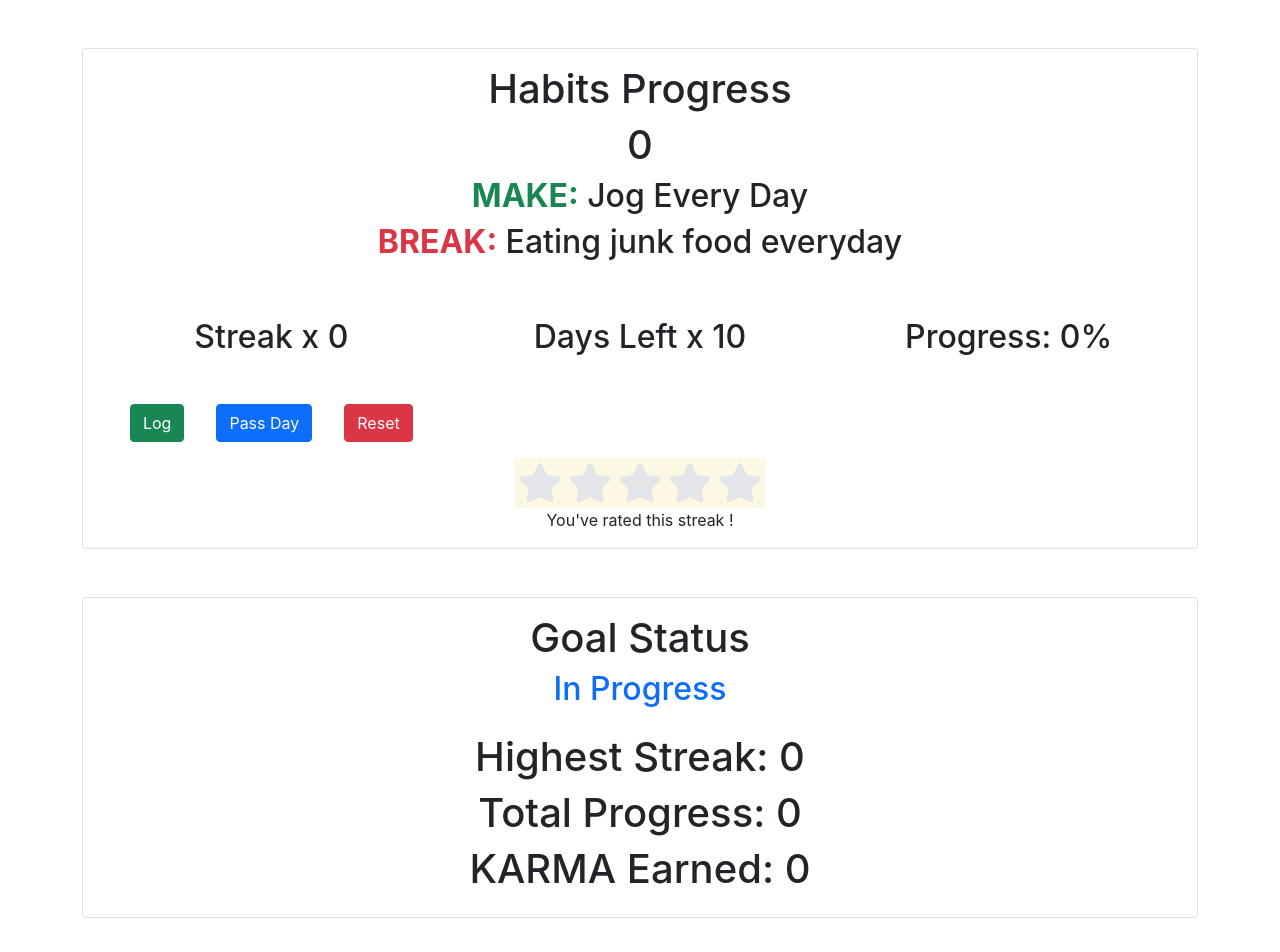
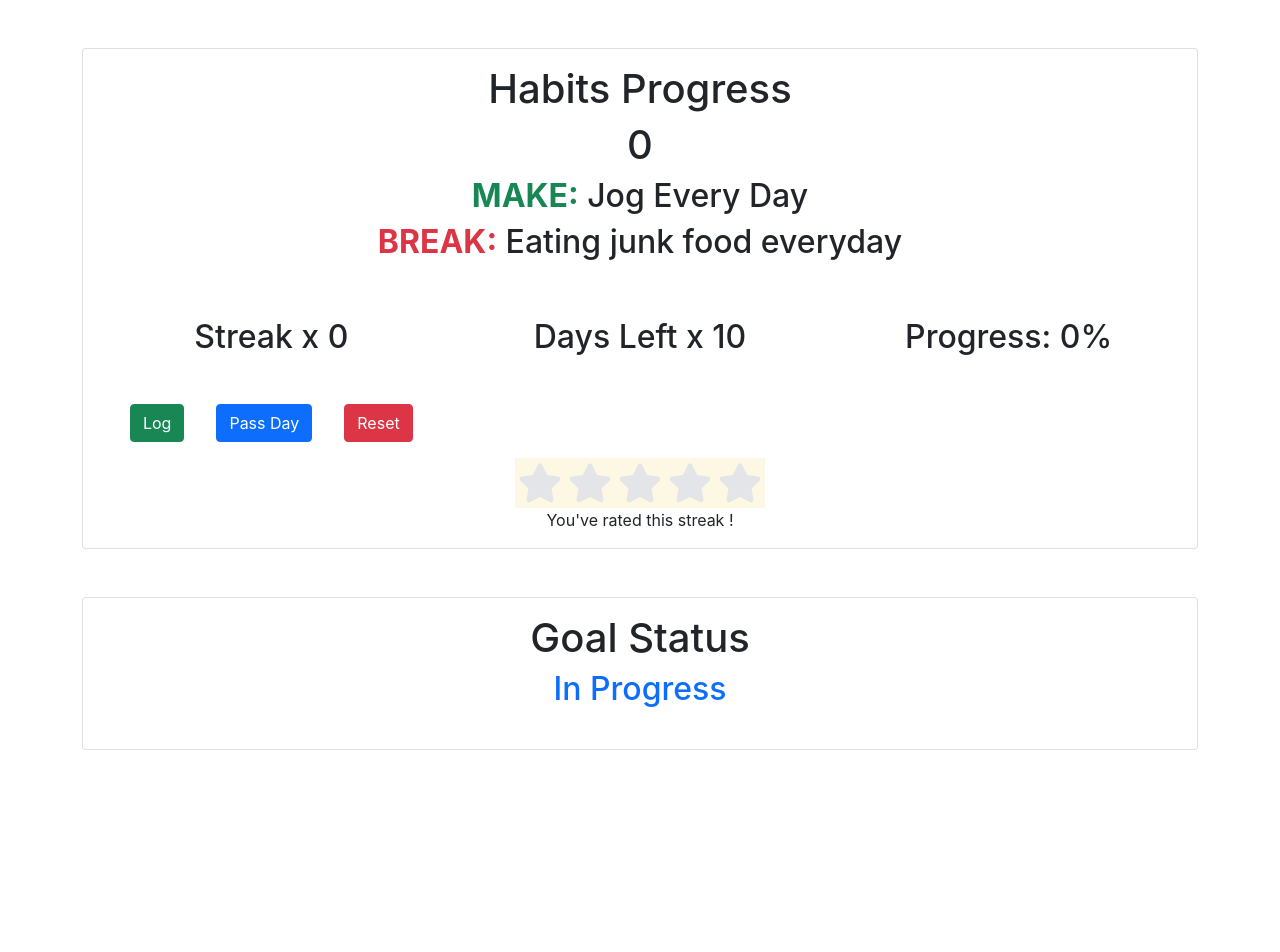
Before and after one commit to Carlosgerman353/Habitual, a React (Create React App) app: page / in a window 1280 px wide. Shown: the top 952 px of the page. After the commit the page ends 800 px from the top, so only its background shows below. Built offline with nearby package versions, Linux system fonts and the light colour scheme.

Commit message:
Package things...?

```diff
--- a/src/App.js
+++ b/src/App.js
@@ -12,7 +12,7 @@ function App() {
   const [days, setDays] = useState(10);
   const [initDays] = useState(days);
   var [progress, setProgress] = useState(0); //Sets progress equal to INITIAL value of days
-  var [goalMet] = useState(0);
+  // var [goalMet, setGoalMet] = useState(0);
   var [logged, setLogged] = useState(0);
 
   function Log() {
@@ -23,7 +23,7 @@ function App() {
       setProgress(progress + 1);
     }
 
-    CheckGoal();
+    CheckGoal(0);
   }
 
 
@@ -91,12 +91,12 @@ function App() {
 
     if (days === 0) {
       if (progress === initDays) {
-        goalMet = true;
+        // setGoalMet(true);
         return <p className="text-success"> Met </p>;
       }
 
       else {
-        goalMet = false;
+        // setGoalMet(false);
         return <p className="text-danger"> Not Met </p>;
       }
     }
@@ -121,6 +121,18 @@ function App() {
     score += ((progress / initDays)  * 100) * 3;
 
     return score;
+  }
+
+  function endStats() {
+    if(days === 0) {
+      return (
+      <div>
+        <h1> Highest Streak: {CheckStreak()} </h1>
+        <h1> Total Progress: {progress} </h1>
+        <h1> KARMA Earned: {calcKarma()} </h1>
+      </div>
+      );
+    }
   }
 
   return (
@@ -171,11 +183,10 @@ function App() {
       <div className = "card-body row">
         <h1>Goal Status</h1>
         <h2> {CheckGoal()} </h2>
-         {/*Only show this once goal is complete */}
 
-         <h1> Highest Streak: {CheckStreak()} </h1>
-         <h1> Total Progress: {progress} </h1>
-         <h1> KARMA Earned: {calcKarma()} </h1>
+        <div>
+            {endStats()}
+         </div>
       </div>
     </div>
 
@@ -184,30 +195,3 @@ function App() {
 }
 
 export default App;
-
-/*export default function App() {
-  const [count, setCount] = useState(0);
-
-  let incrementCount = () => {
-    setCount(count + 1);
-  };
-
-  let decrementCount = () => {
-    setCount(count - 1);
-  };
-
-  return (
-    <div className="app">
-      <div>
-        <div class="count">
-          <h3>Count:</h3>
-          <h1>{count}</h1>
-        </div>
-        <div class="buttons">
-          <Button title={"-"} action={decrementCount} />
-          <Button title={"+"} action={incrementCount} />
-        </div>
-      </div>
-    </div>
-  );
-}*/
--- a/src/rate.js
+++ b/src/rate.js
@@ -1,6 +1,6 @@
 import React, { useState} from 'react'
 import { FaStar} from "react-icons/fa";
-
+// Remember to install icons on your device: npm install react-icons --save
 const Rating = () => {
     const [rating, setRating] = useState(null);
     const [hover, setHover] = useState(null);
```
Also changed, not shown: 1 other file (tests, documents, lock files or other folders).
